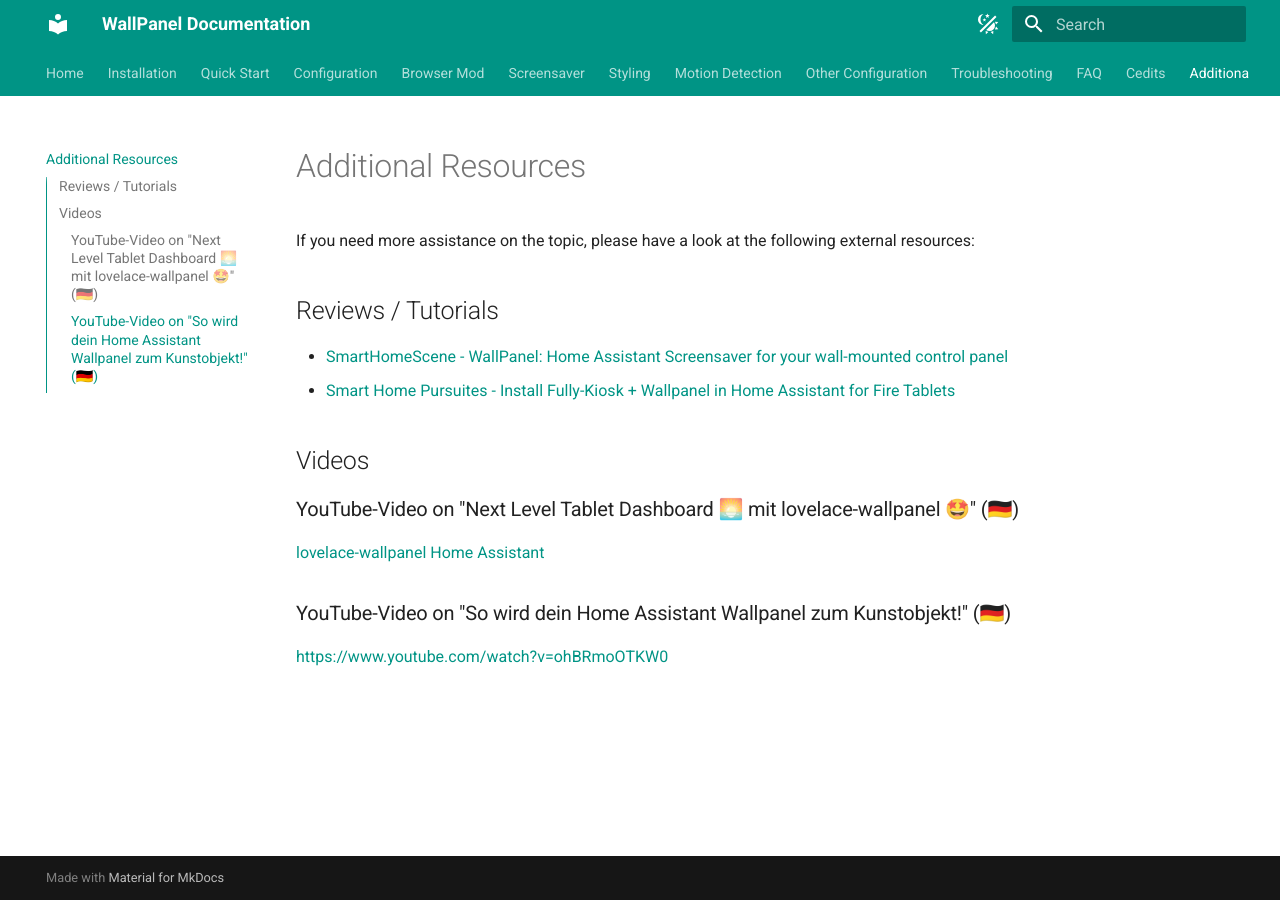
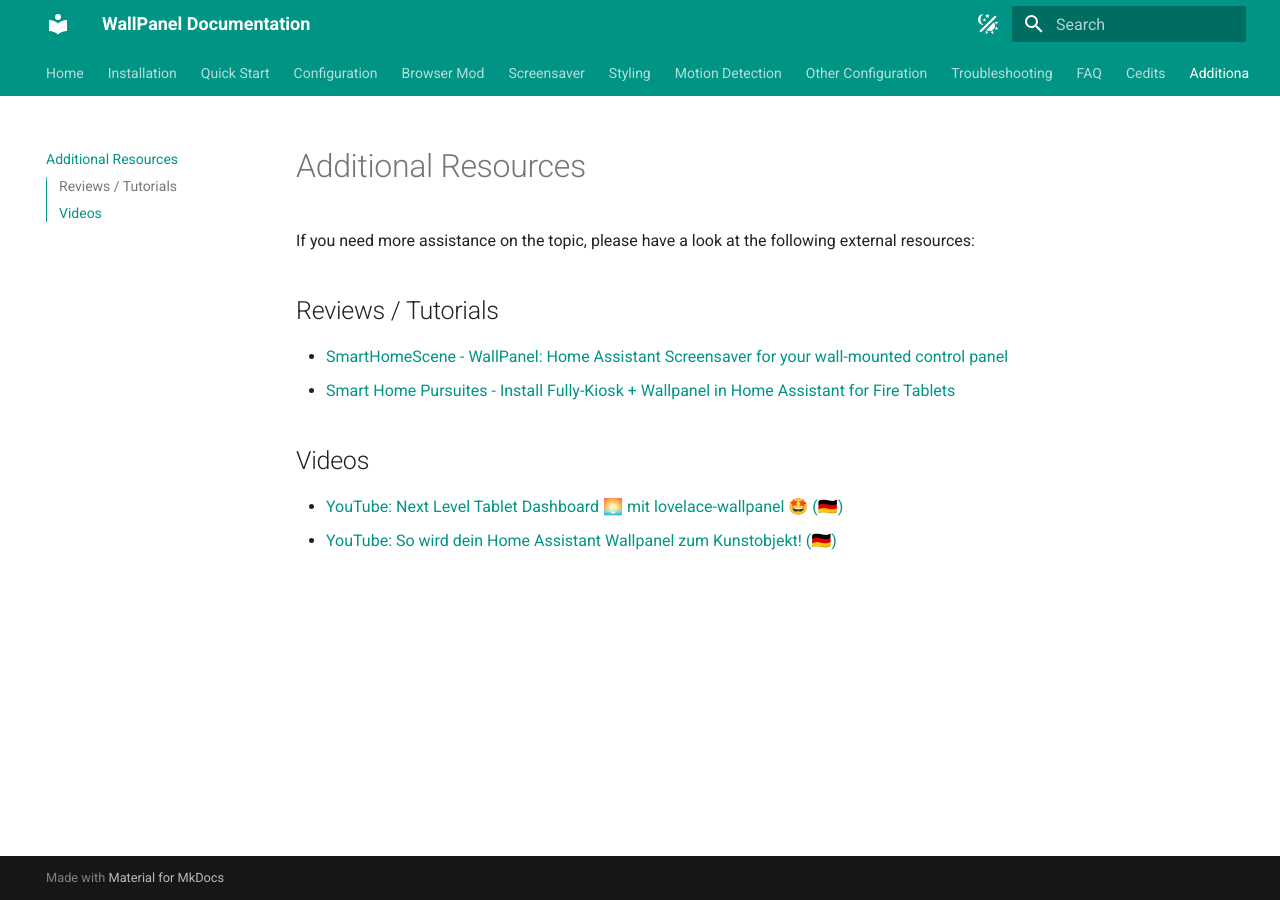
Before and after one commit to j-a-n/lovelace-wallpanel, an MkDocs documentation site: the page built from docs/additional-resources.md, in a window 1280 px wide. Built offline with MkDocs 1.6.1 and Material for MkDocs 9.7.7, drawn with Linux system fonts in a browser that asks for light colours.

Commit message:
Change video links

```diff
--- a/docs/additional-resources.md
+++ b/docs/additional-resources.md
@@ -7,8 +7,5 @@
 - [Smart Home Pursuites - Install Fully-Kiosk + Wallpanel in Home Assistant for Fire Tablets](https://smarthomepursuits.com/fire-tablet-fully-kiosk-screensaver-home-assistant/)
 
 ## Videos
-### YouTube-Video on "Next Level Tablet Dashboard 🌅 mit lovelace-wallpanel 🤩" (🇩🇪)
-[lovelace-wallpanel Home Assistant](https://www.youtube.com/watch?v=_KTyYIznzMY)
-
-### YouTube-Video on "So wird dein Home Assistant Wallpanel zum Kunstobjekt!" (🇩🇪)
-[https://www.youtube.com/watch?v=ohBRmoOTKW0](https://youtu.be/ohBRmoOTKW0?si=S1Yl_Mmj7jXKLPpC)
+- [YouTube: Next Level Tablet Dashboard 🌅 mit lovelace-wallpanel 🤩 (🇩🇪)](https://www.youtube.com/watch?v=_KTyYIznzMY)
+- [YouTube: So wird dein Home Assistant Wallpanel zum Kunstobjekt! (🇩🇪)](https://youtu.be/ohBRmoOTKW0?si=S1Yl_Mmj7jXKLPpC)
```
Also changed, not shown: README.md (+8 -11 lines).
